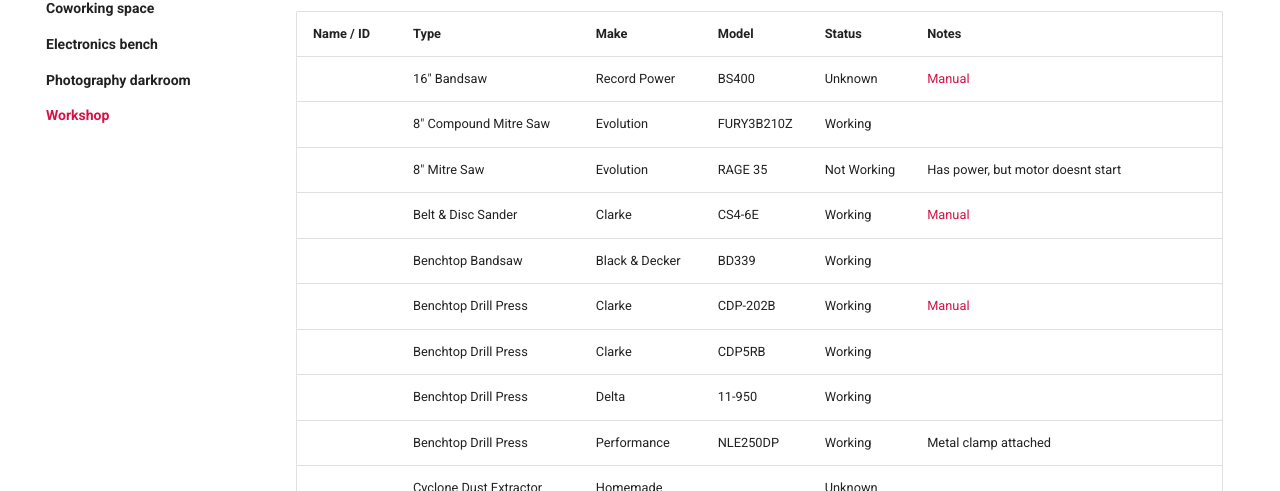
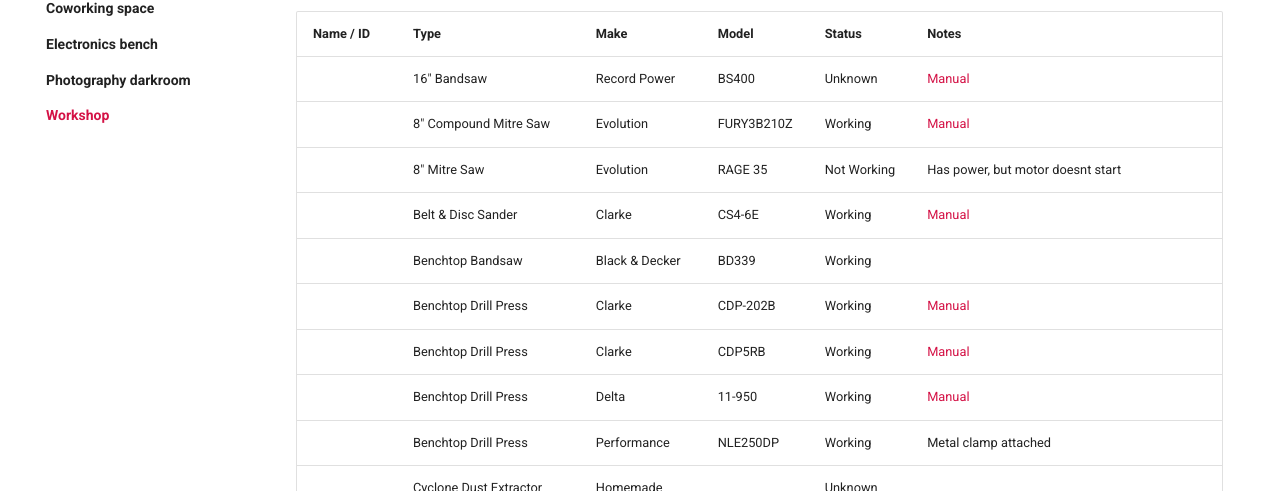
Before and after one commit to leigh-hackspace/HackspaceWiki, an MkDocs documentation site: the page built from docs/facilities/workshop/index.md, in a window 1280 px wide and 900 px high, scrolled down 672 px. Shown: the part 144-635 px from the top of the window. Built offline with MkDocs 1.6.1 and Material for MkDocs 9.7.7, drawn with Linux system fonts in a browser that asks for light colours; comment, search, counter and statistics services are not loaded; the version menu is left out.

Commit message:
Add Manuals

```diff
--- a/docs/facilities/workshop/index.md
+++ b/docs/facilities/workshop/index.md
@@ -22,13 +22,13 @@
 | Name / ID | Type                     | Make           | Model      | Status      | Notes                                           |
 | --------- | ------------------------ | -------------- | ---------- | ----------- | ----------------------------------------------- |
 |           | 16" Bandsaw              | Record Power   | BS400      | Unknown     | [Manual](manuals/recordpower_bs400.pdf)         |
-|           | 8" Compound Mitre Saw    | Evolution      | FURY3B210Z | Working     |                                                 |
+|           | 8" Compound Mitre Saw    | Evolution      | FURY3B210Z | Working     | [Manual](manuals/evolution-fury3b.pdf)          |
 |           | 8" Mitre Saw             | Evolution      | RAGE 35    | Not Working | Has power, but motor doesnt start               |
 |           | Belt & Disc Sander       | Clarke         | CS4-6E     | Working     | [Manual](manuals/clarke-cs4-6e.pdf)             |
 |           | Benchtop Bandsaw         | Black & Decker | BD339      | Working     |                                                 |
 |           | Benchtop Drill Press     | Clarke         | CDP-202B   | Working     | [Manual](manuals/clarke-cdp-202b.pdf)           |
-|           | Benchtop Drill Press     | Clarke         | CDP5RB     | Working     |                                                 |
-|           | Benchtop Drill Press     | Delta          | 11-950     | Working     |                                                 |
+|           | Benchtop Drill Press     | Clarke         | CDP5RB     | Working     | [Manual](manuals/clarke-cdp5rb.pdf)             |
+|           | Benchtop Drill Press     | Delta          | 11-950     | Working     | [Manual](manuals/delta-11950.pdf)               |
 |           | Benchtop Drill Press     | Performance    | NLE250DP   | Working     | Metal clamp attached                            |
 |           | Cyclone Dust Extractor   | Homemade       |            | Unknown     |                                                 |
 |           | Desktop Table Saw        |                |            | Unknown     | .                                               |
```
Also changed, not shown: 3 other files.
